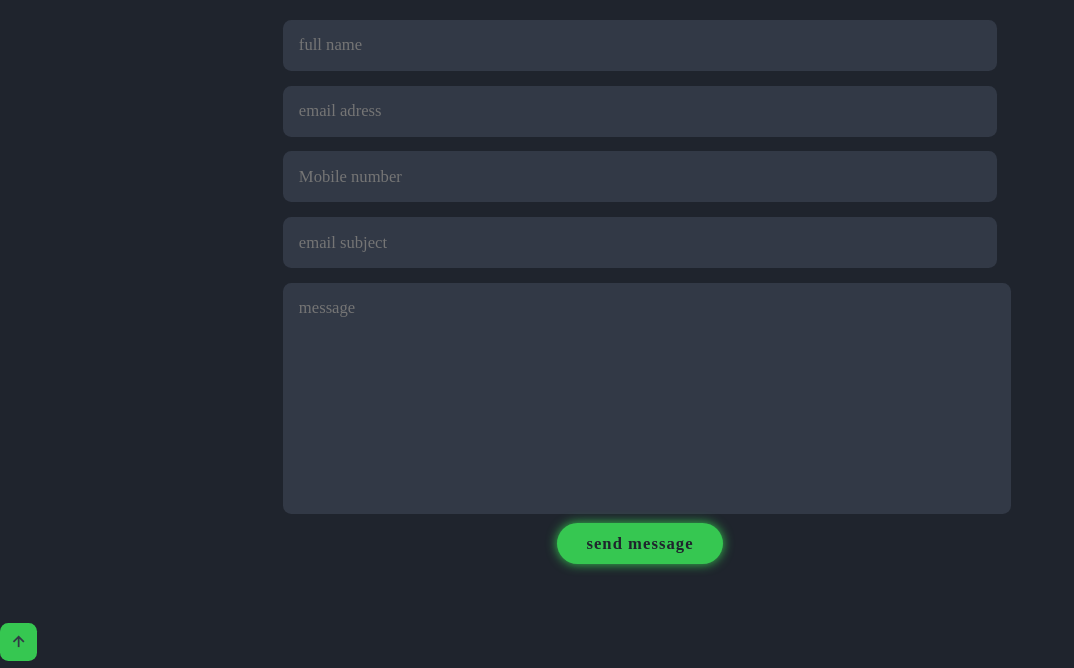
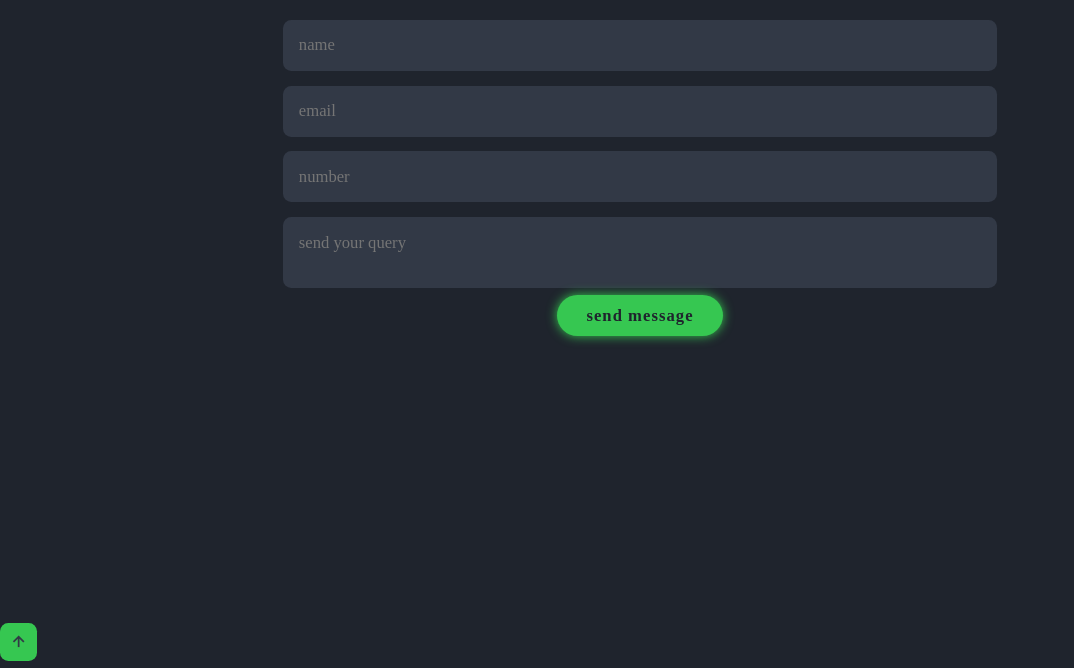
Before and after one commit to Ajay-308/Portfolio, a website: page index.html in a window 1280 px wide. Shown: the part 3383-4051 px from the top of the page, without its empty margins (0-1074 px from the left). Drawn offline with nearby package versions, Linux system fonts and the light colour scheme.

Commit message:
Update index.html

```diff
--- a/index.html
+++ b/index.html
@@ -153,20 +153,18 @@
     </section>
     <section class="contact" id ="contact">
         <h2 class="heading">Contact <span>Me</span></h2>
-
-        <form onsubmit="sendEmail()">
-            <div class="input-box">
-                <input type="text" id ="name" placeholder="full name">
-                <input type="email" id="email" placeholder="email adress">
-            </div>
-            <div class="input-box">
-                <input type="number" id="number" placeholder="Mobile number">
-                <input type="text"  id="subject"placeholder="email subject">
-            </div>
-
-            <textarea name="" id="message" cols="30" rows="10" placeholder="message"></textarea>
-            <input type="submit" value="send message" class="btn">
-
+        <form action="https://formspree.io/f/xoqzpanb"
+            method="POST" class="contact-form">
+            <label class="input-box">
+               <input type="text" placeholder="name">
+               <input type="text" placeholder="email">
+            </label>
+            <label class="input-box">
+                <input type="number" placeholder="number">
+                <textarea name="message" placeholder="send your query" class="send"></textarea>
+            </label>
+  <!-- your other form fields go here -->
+            <input type="submit" class="btn" value="send message"> </button>
         </form>
     </section>
 
@@ -182,30 +180,6 @@
     <script src="https://unpkg.com/scrollreveal"></script>
 </body>
 <script src="script.js"></script>
-<script>
-    function sendEmail(){
-        let name = document.querySelector('#name').value;
-        let email = document.querySelector('#email').value;
-        let subject = document.querySelector('#subject').value;
-        let message = document.querySelector('#message').value;
-        let number = document.querySelector('#number').value;
 
 
-       let body ='name:' + name + '<br>email'+email+'<br> subject:' +'<br>message:'+message +'<br> number'+number;
-       Email.send({
-           Host : "smtp.elasticemail.com",
-           Username : "r6839601@gmail.com",
-           Password : "ROCK@123",
-           To : 'ajay3008rock@gmail.com',
-           From : document.getElementById('email').value,
-           Subject : "About enquery",
-           Body : body
-           }).then(
-           message => alert(message)
-        );
-
-    }
-
-</script>
-
 </html>
```
